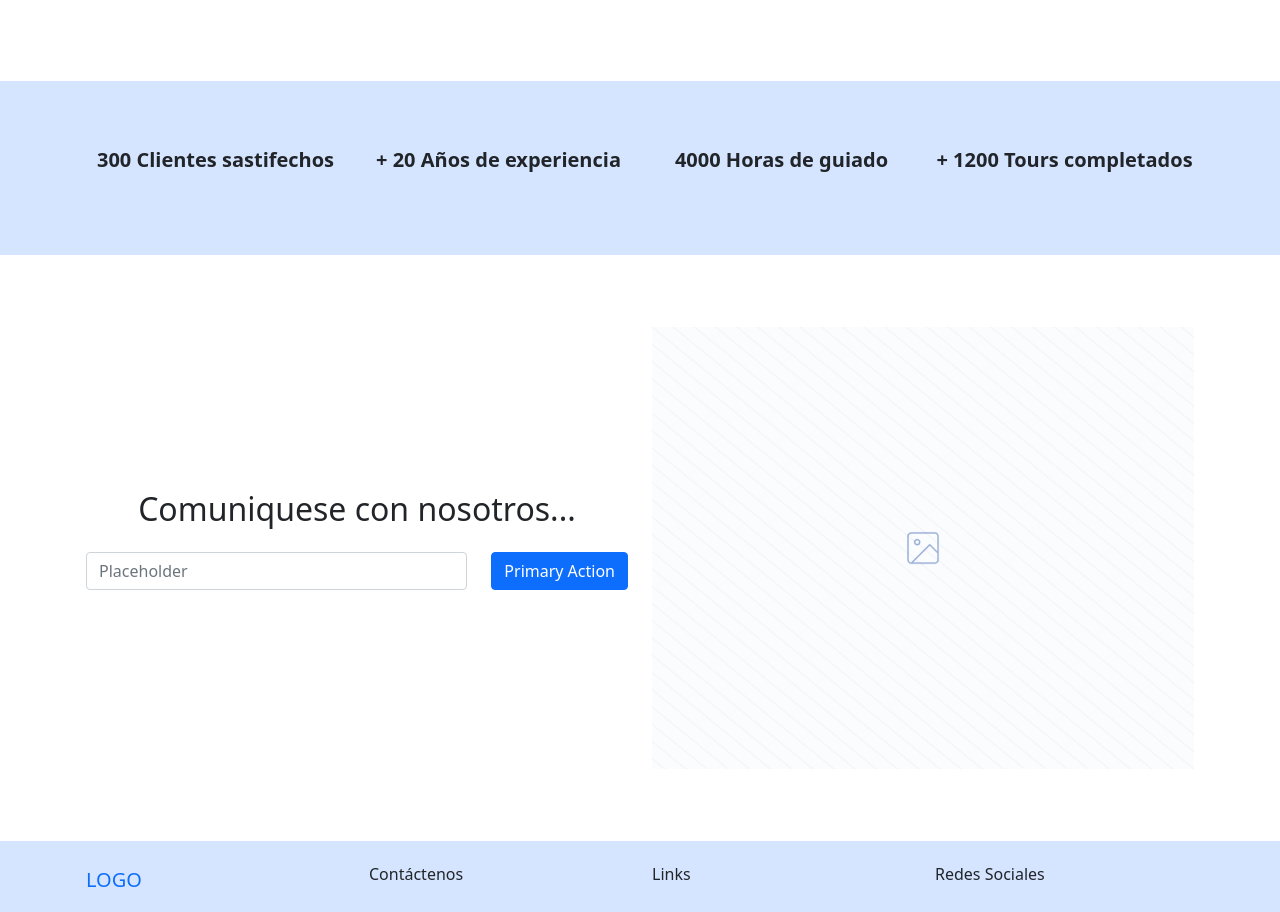
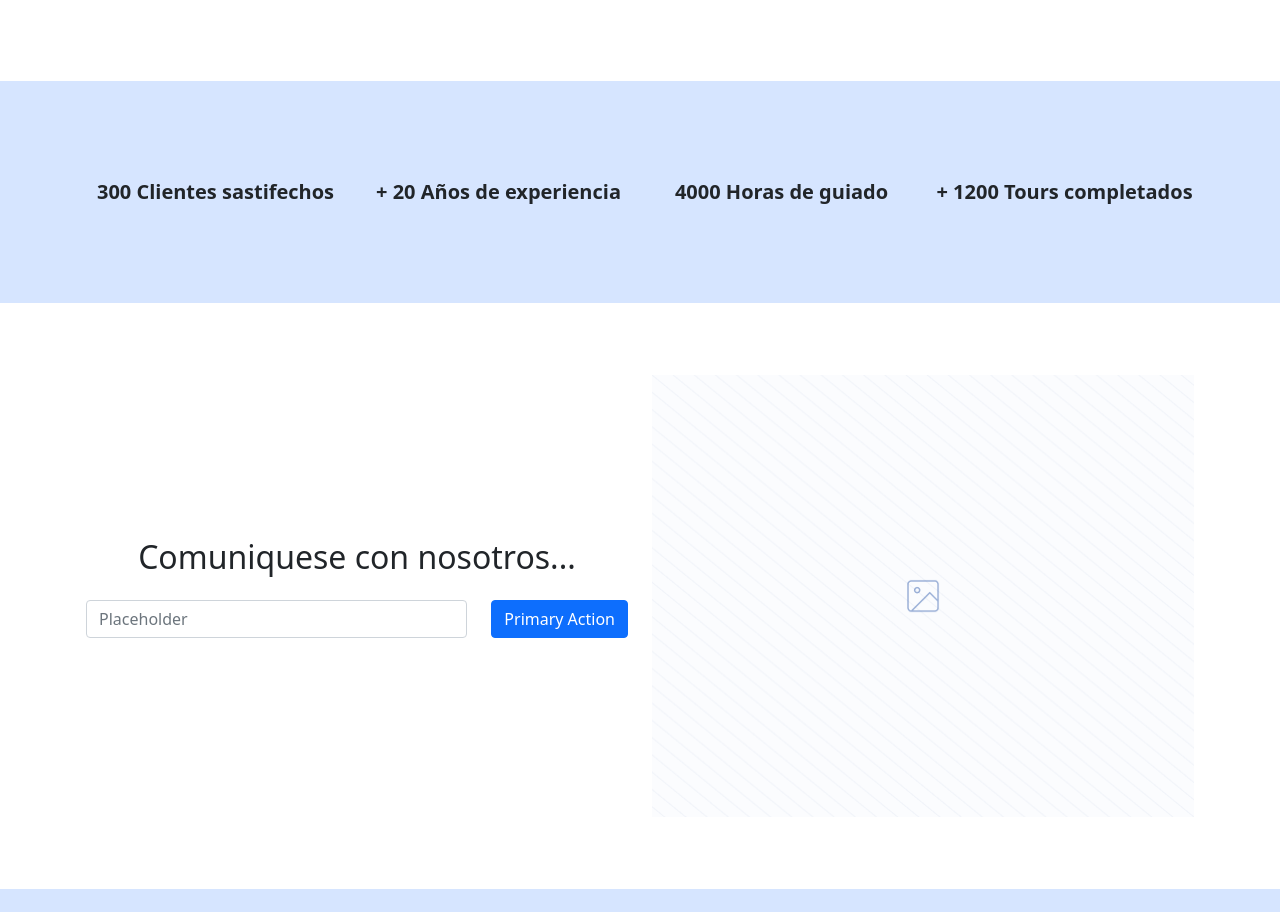
Before and after one commit to helio3197/magic-peru, a React (Create React App) app: page / in a window 1280 px wide. Shown: the part 2980-3892 px from the top of the page. Built offline with nearby package versions, Linux system fonts and the light colour scheme.

Commit message:
Update Reviews component

```diff
--- a/src/components/Homepage/Reviews.js
+++ b/src/components/Homepage/Reviews.js
@@ -54,15 +54,15 @@ const Reviews = () => {
       <Container fluid className="bg-secondary">
         <Container className="py-5">
           <Row xs="1" sm="2" md="4">
-            <Col className="text-center py-3">
-              <p className="fw-bold fs-5">
+            <Col className="text-center py-5">
+              <p className="fw-bold fs-5 m-0">
                 <AnimateNumber number={300} />
                 {' '}
                 Clientes sastifechos
               </p>
             </Col>
-            <Col className="text-center py-3">
-              <p className="fw-bold fs-5">
+            <Col className="text-center py-5">
+              <p className="fw-bold fs-5 m-0">
                 +
                 {' '}
                 <AnimateNumber number={20} />
@@ -70,15 +70,15 @@ const Reviews = () => {
                 Años de experiencia
               </p>
             </Col>
-            <Col className="text-center py-3">
-              <p className="fw-bold fs-5">
+            <Col className="text-center py-5">
+              <p className="fw-bold fs-5 m-0">
                 <AnimateNumber number={4000} />
                 {' '}
                 Horas de guiado
               </p>
             </Col>
-            <Col className="text-center py-3">
-              <p className="fw-bold fs-5">
+            <Col className="text-center py-5">
+              <p className="fw-bold fs-5 m-0">
                 +
                 {' '}
                 <AnimateNumber number={1200} />
```
